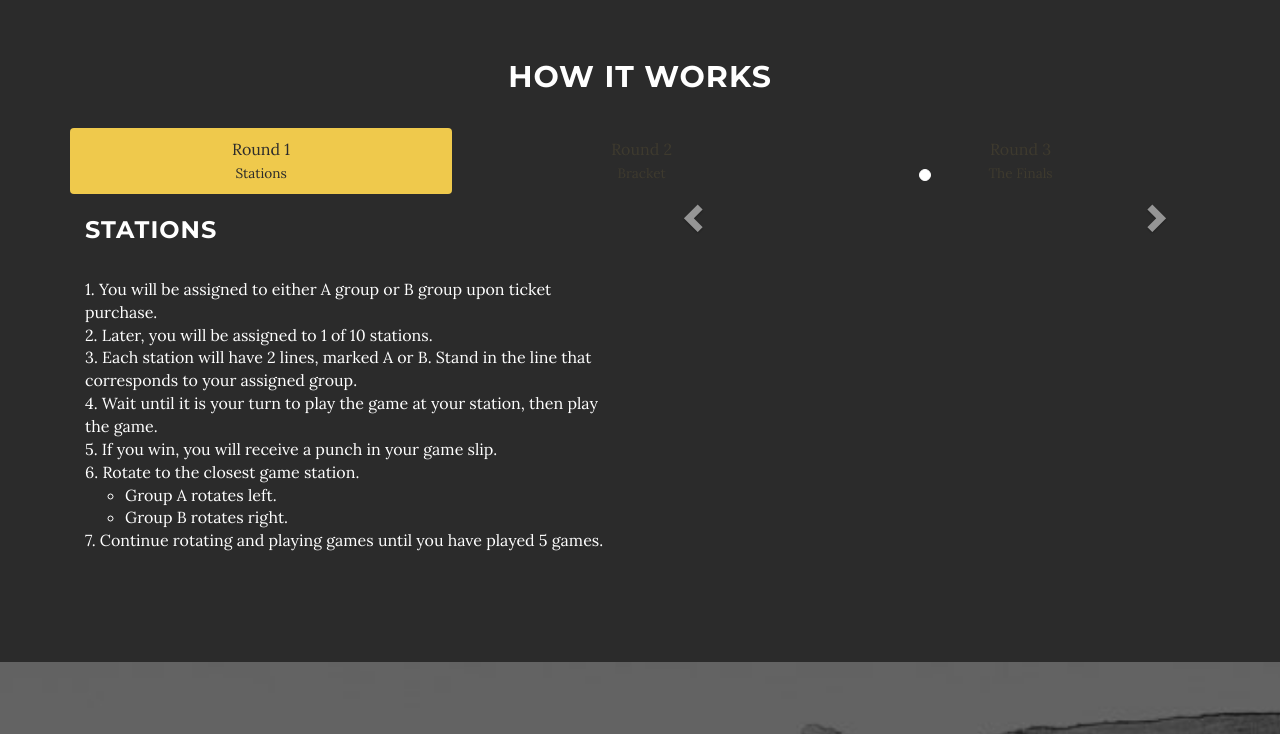
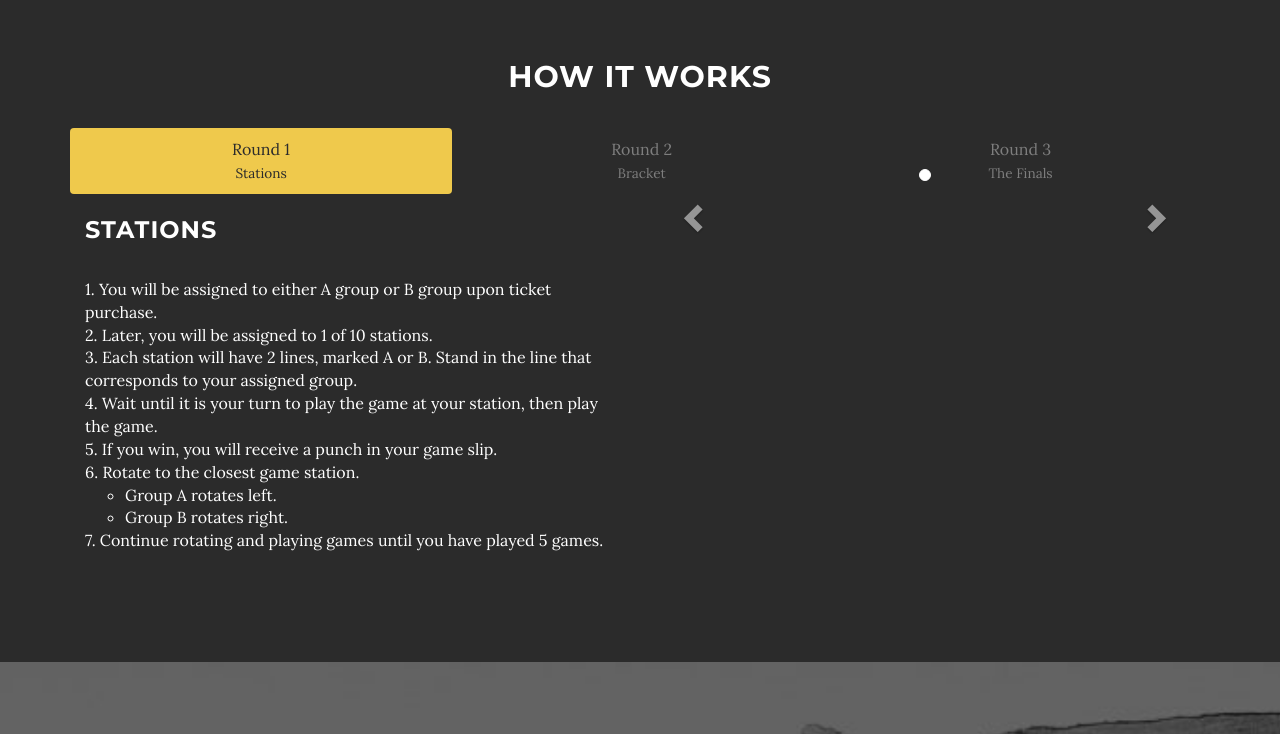
Before and after one commit to videogameolympics/videogameolympics.github.io, a plain HTML site: page index.html in a window 1280 px wide. Shown: the part 840-1574 px from the top of the page. Drawn offline with Linux system fonts and the light colour scheme; some packages are replaced by stand-ins of ours.

Commit message:
This Has to Be Right

```diff
--- a/css/grayscale.css
+++ b/css/grayscale.css
@@ -49,7 +49,7 @@ p {
 }
 
 a {
-    color: rgb(239,201,76,.1);
+    color: #7E7E7E;
     -webkit-transition: all .2s ease-in-out;
     -moz-transition: all .2s ease-in-out;
     transition: all .2s ease-in-out;
@@ -58,7 +58,7 @@ a {
 .nav>li>a:focus,
 .nav>li>a:hover{
     text-decoration: none;
-    background-color: rgb(239,201,76,.1);
+    background-color: rgba(239,201,76,.1);
 	color: #7E7E7E);
 }
 
```
